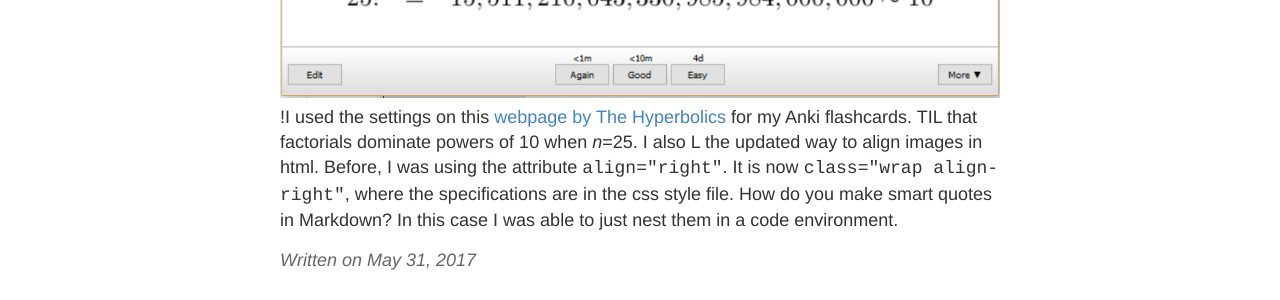
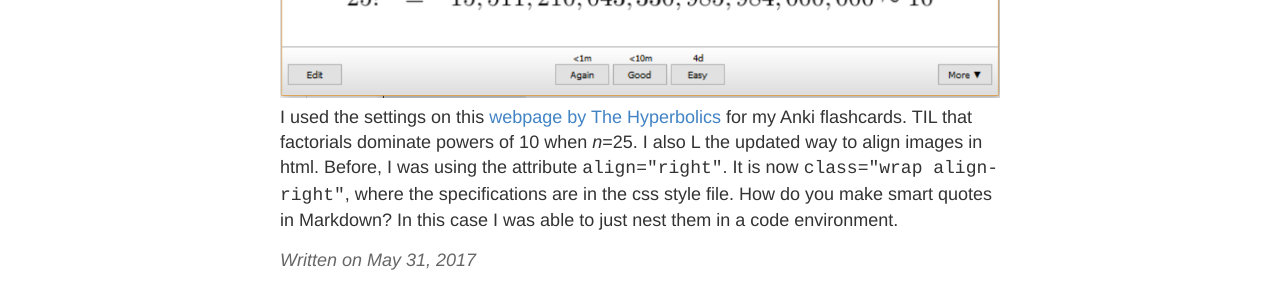
Before and after one commit to wh33les/codingblog, a Jekyll site: the page built from _posts/2017-05-31-Studying-Notes.md, in a window 1280 px wide. Shown: the part 764-1064 px from the top of the page. Built offline with Jekyll 4.4.1, drawn with Linux system fonts in a browser that asks for light colours.

Commit message:
Fixed a typo.

```diff
--- a/_posts/2017-05-31-Studying-Notes.md
+++ b/_posts/2017-05-31-Studying-Notes.md
@@ -4,4 +4,4 @@ title: Studying notes.
 ---
 <!--<img src="https://wh33les.github.io/images/factorialPowersOfTen.png" class="wrap align-right" height="60%" width="60%">-->
 ![Factorial powers of ten](./images/factorialPowersOfTen.png)
-!I used the settings on this [webpage by The Hyperbolics](http://www.hyperbolics.caths.cam.ac.uk/main.php?section=people&ID=1) for my Anki flashcards.  TIL that factorials dominate powers of 10 when _n_=25. I also L the updated way to align images in html. Before, I was using the attribute `align="right"`.  It is now `class="wrap align-right"`, where the specifications are in the css style file.  How do you make smart quotes in Markdown?  In this case I was able to just nest them in a code environment.
+I used the settings on this [webpage by The Hyperbolics](http://www.hyperbolics.caths.cam.ac.uk/main.php?section=people&ID=1) for my Anki flashcards.  TIL that factorials dominate powers of 10 when _n_=25. I also L the updated way to align images in html. Before, I was using the attribute `align="right"`.  It is now `class="wrap align-right"`, where the specifications are in the css style file.  How do you make smart quotes in Markdown?  In this case I was able to just nest them in a code environment.
```
